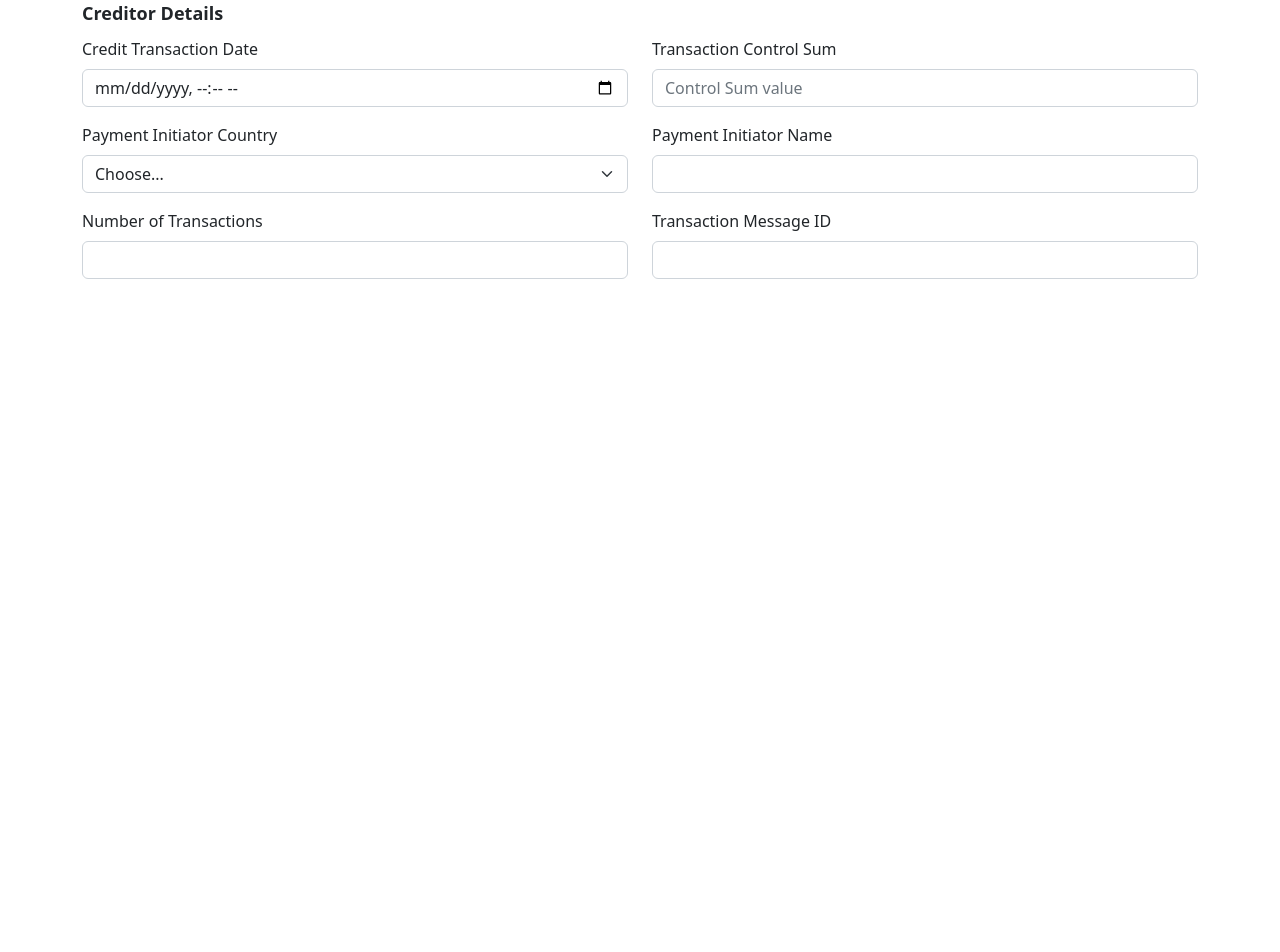
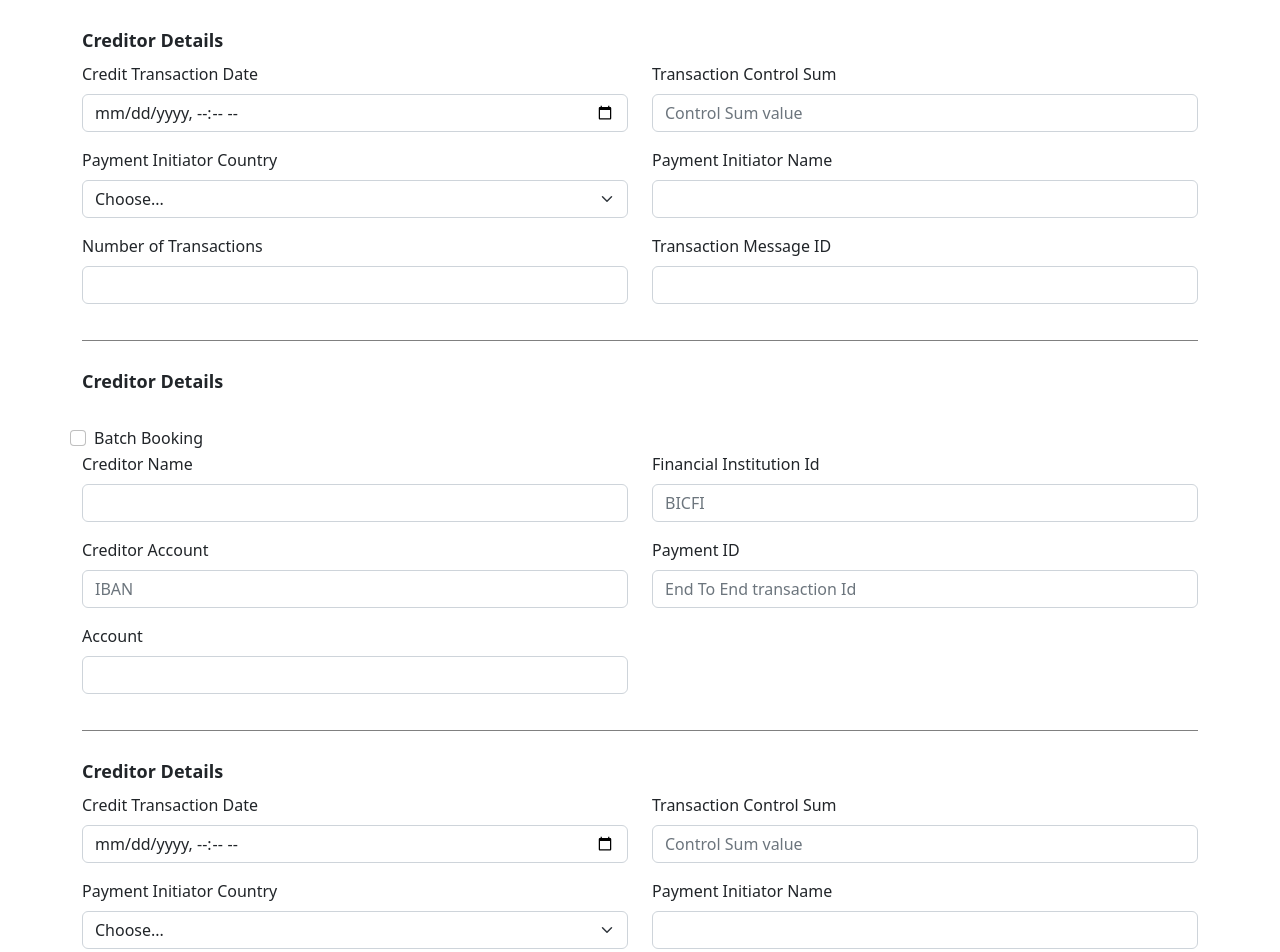
Before and after one commit to Annshuk/microfrotend-lerna, a React (Create React App) app in the folder packages/app3/: page / in a window 1280 px wide. Shown: the top 952 px of the page. Before the commit the page ends 800 px from the top, so only its background shows below. Built offline with nearby package versions, Linux system fonts and the light colour scheme.

Commit message:
:+1: updated

```diff
--- a/packages/app3/src/components/SelectLabelField/index.js
+++ b/packages/app3/src/components/Checkbox/index.js
@@ -2,25 +2,26 @@ import { Input, Label, FormGroup, Col, FormFeedback } from 'reactstrap'
 
 
 /**
- * InputLabelField
- * input label field
+ * Checkbox
+ * input Checkbox field
  *
  */
-export const InputLabelField = ({ label, name, id, errors, ...rest }) => <FormGroup row>
+export const Checkbox = ({ label, name, id, errors, ...rest }) => <FormGroup check>
     <Label
+        check
         for={ id }
-        sm={ 2 }
     >
-        { label }
+
     </Label>
     <Col sm={ 10 }>
         <Input
             id={ id }
             name={ name }
-            type="text"
+            type="checkbox"
             { ...rest }
 
         />
+        { label }
 
         { errors && <FormFeedback>
             You will not be able to see this
--- /dev/null
+++ b/packages/app3/src/components/Fieldset/index.js
@@ -0,0 +1,10 @@
+import styled from "styled-components";
+
+export const Fieldset = styled.fieldset`
+ margin:0;
+ padding: 0;
+ border: 0;
+
+ border-bottom:1px grey solid;
+ padding:20px 0;
+`
--- a/packages/app3/src/components/Typography/Heading.js
+++ b/packages/app3/src/components/Typography/Heading.js
@@ -4,8 +4,7 @@ import clsx from 'clsx'
 
 const SectionTitle = styled.div`
  font-weight: 600;
- line-height:1.5;
- margin-bottom:10px;
+ margin:10px 0;
 
  &.h1{
     font-size: 18px;
--- a/packages/app3/src/pages/EditPayment.js
+++ b/packages/app3/src/pages/EditPayment.js
@@ -1,11 +1,15 @@
 
-import { Form, Col, Row, } from 'reactstrap'
+import { Form, Col, Row, InputGroupAddon, InputGroup, Input } from 'reactstrap'
+
 import { InputLabelField } from "../components/InputLabelField"
 import { Heading } from '../components/Typography/Heading'
+import { Fieldset } from '../components/Fieldset'
+import { Checkbox } from '../components/Checkbox'
 
 export const EditPayment = () => {
 
     return <Form>
+        <Fieldset>
             <Heading title="Creditor Details" variant='h1' />
             <Row>
                 <Col md={ 6 }>
@@ -36,5 +40,74 @@ export const EditPayment = () => {
                     <InputLabelField label="Transaction Message ID" id="MsgId" name="MsgId" placeholder="" errors="ere" />
                 </Col>
             </Row>
+        </Fieldset>
+
+
+
+        <Fieldset>
+            <Heading title="Creditor Details" variant='h1' />
+            <Row>
+                <Checkbox label="Batch Booking" aria-label="Checkbox for following text input" name="batch" id="batch" />
+            </Row>
+            <Row>
+                <Col md={ 6 }>
+                    <InputLabelField label="Creditor Name" id="creditor-name" name="creatorName" />
+                </Col>
+                <Col md={ 6 }>
+                    <InputLabelField label="Financial Institution Id" id="financial-institution" name="financialInit" placeholder="BICFI" />
+                </Col>
+            </Row>
+            <Row>
+                <Col md={ 6 }>
+                    <InputLabelField label="Creditor Account" placeholder="IBAN" name="creditorAccount" id="creditro-ac" />
+
+                </Col>
+                <Col md={ 6 }>
+                    <InputLabelField label="Payment ID" placeholder="End To End transaction Id" name="paymentID" id="paymentId" />
+                </Col>
+            </Row>
+            <Row>
+                <Col md={ 6 }>
+                    <InputLabelField label="Account" aria-label="Amount (to the nearest dollar)" name="account" id="account" />
+                </Col>
+                <Col md={ 6 }>
+
+                </Col>
+            </Row>
+        </Fieldset>
+
+
+        <Fieldset>
+            <Heading title="Creditor Details" variant='h1' />
+            <Row>
+                <Col md={ 6 }>
+                    <InputLabelField label="Credit Transaction Date" type="datetime-local" name="CreDtTm" id="CreDtTm" placeholder="Date" />
+                </Col>
+                <Col md={ 6 }>
+                    <InputLabelField label="Transaction Control Sum" id="CtrlSum" name="CtrlSum" placeholder="Control Sum value" />
+                </Col>
+            </Row>
+            <Row>
+                <Col md={ 6 }>
+                    <InputLabelField label="Payment Initiator Country" type="select" id="Ctry" name="Ctry">
+                        <option>Choose...</option>
+                        <option value="1">India</option>
+                        <option value="2">US</option>
+                        <option value="3">UK</option>
+                    </InputLabelField>
+                </Col>
+                <Col md={ 6 }>
+                    <InputLabelField label="Payment Initiator Name" id="Nm" name="Nm" />
+                </Col>
+            </Row>
+            <Row>
+                <Col md={ 6 }>
+                    <InputLabelField label="Number of Transactions" id="NbOfTxs" name="NbOfTxs" placeholder="" />
+                </Col>
+                <Col md={ 6 }>
+                    <InputLabelField label="Transaction Message ID" id="MsgId" name="MsgId" placeholder="" errors="ere" />
+                </Col>
+            </Row>
+        </Fieldset>
     </Form>
 }
```
Also changed, not shown: packages/app3/tsconfig.json (+2 -8 lines). Lines whose indentation alone changed are shown as unchanged.
